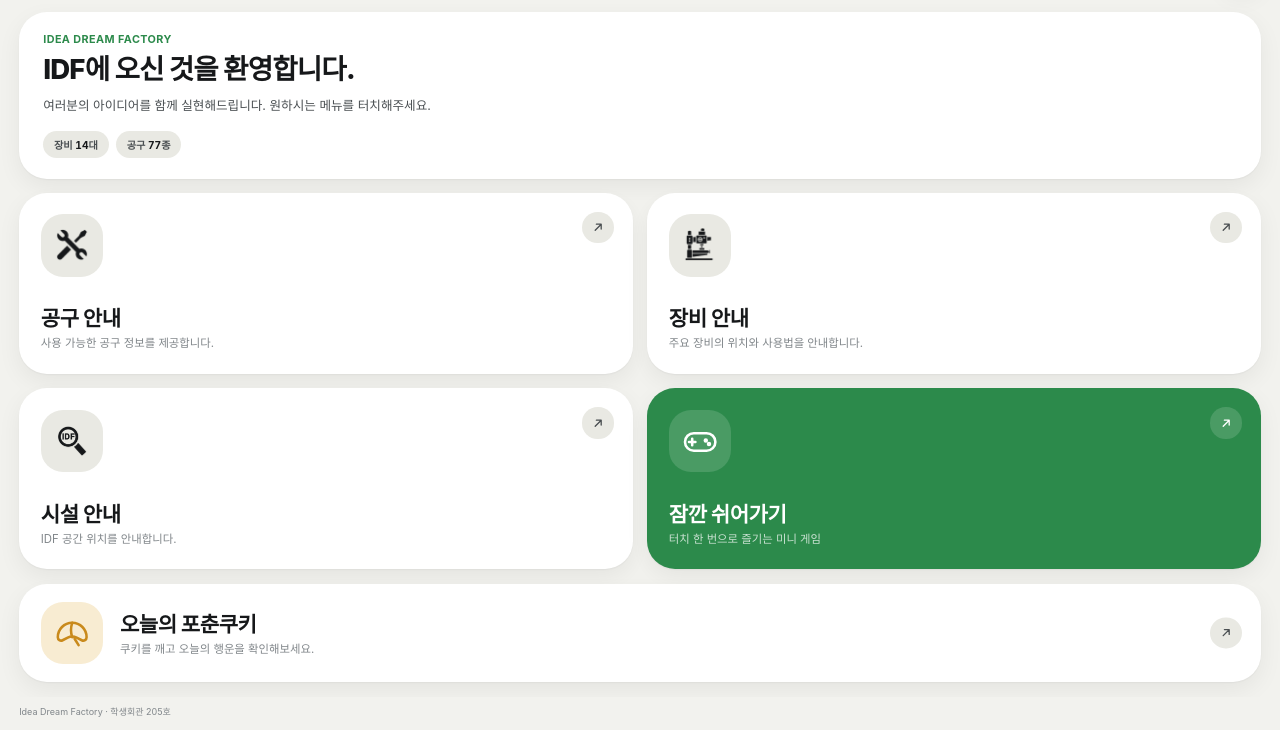
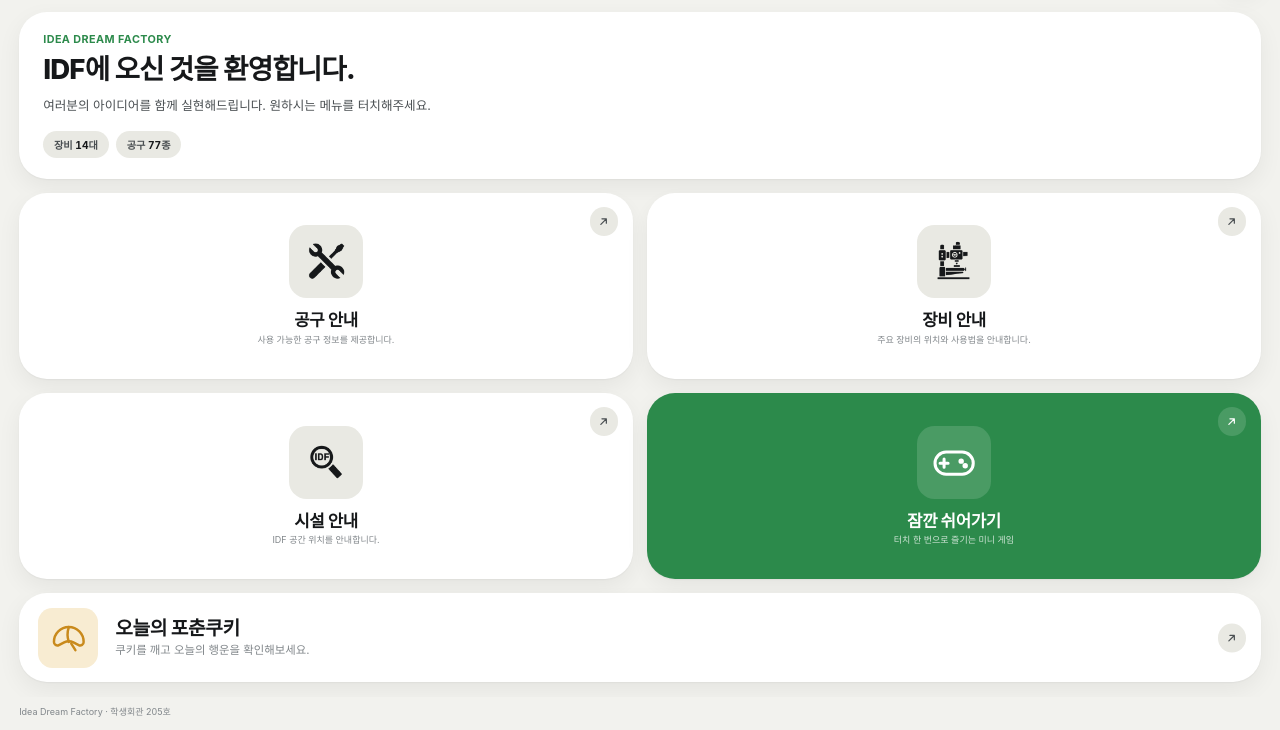
Before and after one commit to jsy330/idf-kiosk, a plain HTML site: page kiosk/index.html in a window 1280 px wide. Shown: the part 70-800 px from the top of the page. Drawn offline with Linux system fonts and the light colour scheme; a web font is replaced by a local one.

Commit message:
홈 메뉴 아이콘·글씨를 칸 크기에 맞춰 키움, ?size 화면 크기 확인 모드 추가
Co-Authored-By: Claude Opus 5.5 <noreply@anthropic.com>

```diff
--- a/kiosk/app.js
+++ b/kiosk/app.js
@@ -431,6 +431,14 @@
   $('#admin-reset').addEventListener('click', () => { localStorage.removeItem(LS_CSV); location.reload(); });
   $('#admin-reload').addEventListener('click', () => location.reload());
 
+  /* ───────── 화면 크기 확인 (주소 뒤에 ?size) ───────── */
+  if (new URLSearchParams(location.search).has('size')) {
+    const box = document.createElement('div');
+    box.style.cssText = 'position:fixed;left:50%;bottom:12px;transform:translateX(-50%);z-index:99;background:#000;color:#fff;font:700 22px/1.4 monospace;padding:10px 16px;border-radius:12px;pointer-events:none';
+    const show = () => { box.textContent = `화면 ${innerWidth}×${innerHeight} · 배율 ${devicePixelRatio} · 모니터 ${screen.width}×${screen.height}`; };
+    show(); addEventListener('resize', show); document.body.appendChild(box);
+  }
+
   /* ───────── 시작 ───────── */
   document.addEventListener('contextmenu', (e) => e.preventDefault());
   render();
--- a/kiosk/styles.css
+++ b/kiosk/styles.css
@@ -144,38 +144,42 @@ button:active { transform: scale(.98); }
   display: grid; grid-template-columns: 1fr 1fr; grid-template-rows: 1fr 1fr auto; gap: 1.2rem;
   min-height: 0;
 }
+/* 칸 크기(cq 단위)에 맞춰 아이콘·글씨가 같이 커지고 작아짐 */
 .menu-tile {
   position: relative; overflow: hidden;
   background: var(--surface); border-radius: var(--radius); box-shadow: var(--shadow);
-  padding: 1.8rem; text-align: left;
-  display: flex; flex-direction: column; justify-content: space-between; gap: 1.4rem;
-  min-height: 0;
+  padding: 1.4rem; text-align: center;
+  display: flex; flex-direction: column; align-items: center; justify-content: center; gap: min(1rem, 4cqh);
+  min-height: 0; container-type: size;
 }
 .menu-tile .tile-icon {
-  width: 5.2rem; height: 5.2rem; border-radius: 22px;
+  width: min(48cqh, 52cqw); aspect-ratio: 1; border-radius: 24%;
   background: var(--surface-2);
   display: grid; place-items: center; flex: none;
 }
 .menu-tile .tile-icon i {
-  display: block; width: 3.3rem; height: 3.3rem;
+  display: block; width: 64%; height: 64%;
   background: var(--ink);
   -webkit-mask: var(--icon) center / contain no-repeat;
           mask: var(--icon) center / contain no-repeat;
 }
-.menu-tile .tile-icon svg { width: 3.2rem; height: 3.2rem; stroke-width: 1.6; }
-.menu-tile h2 { font-size: 1.75rem; font-weight: 800; letter-spacing: -.02em; }
-.menu-tile p { margin-top: .35rem; color: var(--ink-3); font-size: .95rem; line-height: 1.4; }
+.menu-tile .tile-icon svg { width: 66%; height: 66%; stroke-width: 1.5; }
+.menu-tile h2 { font-size: clamp(1.2rem, min(11cqh, 12cqw), 2.2rem); font-weight: 800; letter-spacing: -.02em; line-height: 1.2; word-break: keep-all; }
+.menu-tile p { margin-top: .3rem; color: var(--ink-3); font-size: clamp(.75rem, min(5.5cqh, 5.4cqw), 1.05rem); line-height: 1.35; word-break: keep-all; }
 .menu-tile .arrow {
-  position: absolute; top: 1.6rem; right: 1.6rem;
-  width: 2.6rem; height: 2.6rem; border-radius: 50%;
+  position: absolute; top: 1.2rem; right: 1.2rem;
+  width: 2.4rem; height: 2.4rem; border-radius: 50%;
   display: grid; place-items: center; background: var(--surface-2); color: var(--ink-2);
 }
-.menu-tile .arrow svg { width: 1.2rem; height: 1.2rem; stroke-width: 2.2; }
+.menu-tile .arrow svg { width: 1.1rem; height: 1.1rem; stroke-width: 2.2; }
 .menu-tile.accent { background: var(--accent); color: var(--accent-ink); }
-.menu-tile.accent p { color: color-mix(in srgb, var(--accent-ink) 75%, transparent); }
+.menu-tile.accent p { color: color-mix(in srgb, var(--accent-ink) 78%, transparent); }
 .menu-tile.accent .tile-icon, .menu-tile.accent .arrow { background: color-mix(in srgb, var(--accent-ink) 14%, transparent); color: var(--accent-ink); }
 /* 가로로 긴 타일 (포춘쿠키) */
-.menu-tile.wide { grid-column: 1 / -1; flex-direction: row; align-items: center; justify-content: flex-start; min-height: 0; padding: 1.5rem 1.8rem; }
+.menu-tile.wide { grid-column: 1 / -1; flex-direction: row; justify-content: flex-start; gap: 1.4rem; text-align: left; padding: 1.2rem 1.6rem; container-type: normal; }
+.menu-tile.wide .tile-icon { width: 5rem; }
+.menu-tile.wide h2 { font-size: 1.6rem; }
+.menu-tile.wide p { font-size: .95rem; }
 .menu-tile.wide .tile-icon { background: var(--gold-soft); color: var(--gold); }
 .menu-tile.wide .arrow { top: 50%; transform: translateY(-50%); }
 
--- a/kiosk/sw.js
+++ b/kiosk/sw.js
@@ -1,5 +1,5 @@
 /* 오프라인 대비: 인터넷이 잠깐 끊겨도 마지막으로 받은 화면을 보여줍니다. */
-const CACHE = 'idf-kiosk-v4';
+const CACHE = 'idf-kiosk-v5';
 self.addEventListener('install', (e) => self.skipWaiting());
 self.addEventListener('activate', (e) => e.waitUntil(
   caches.keys().then((ks) => Promise.all(ks.filter((k) => k !== CACHE).map((k) => caches.delete(k)))).then(() => self.clients.claim())
```
